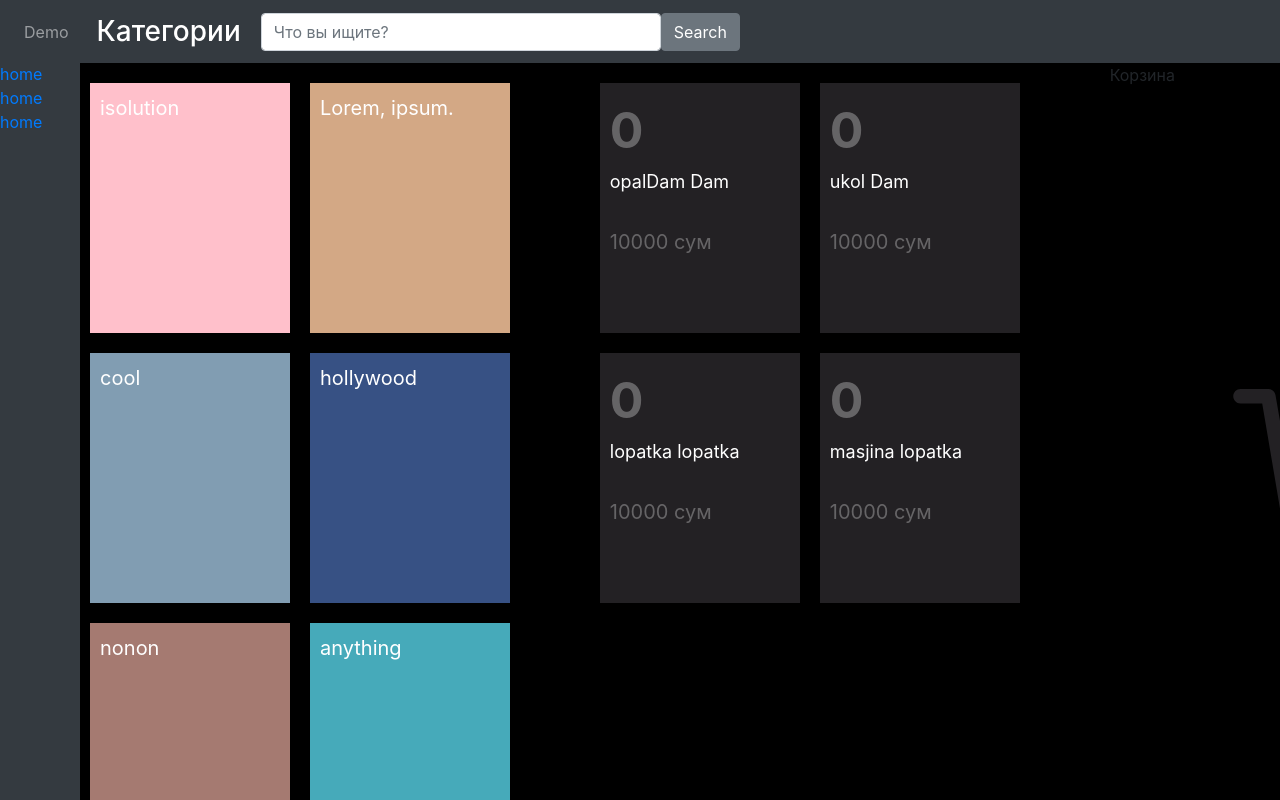
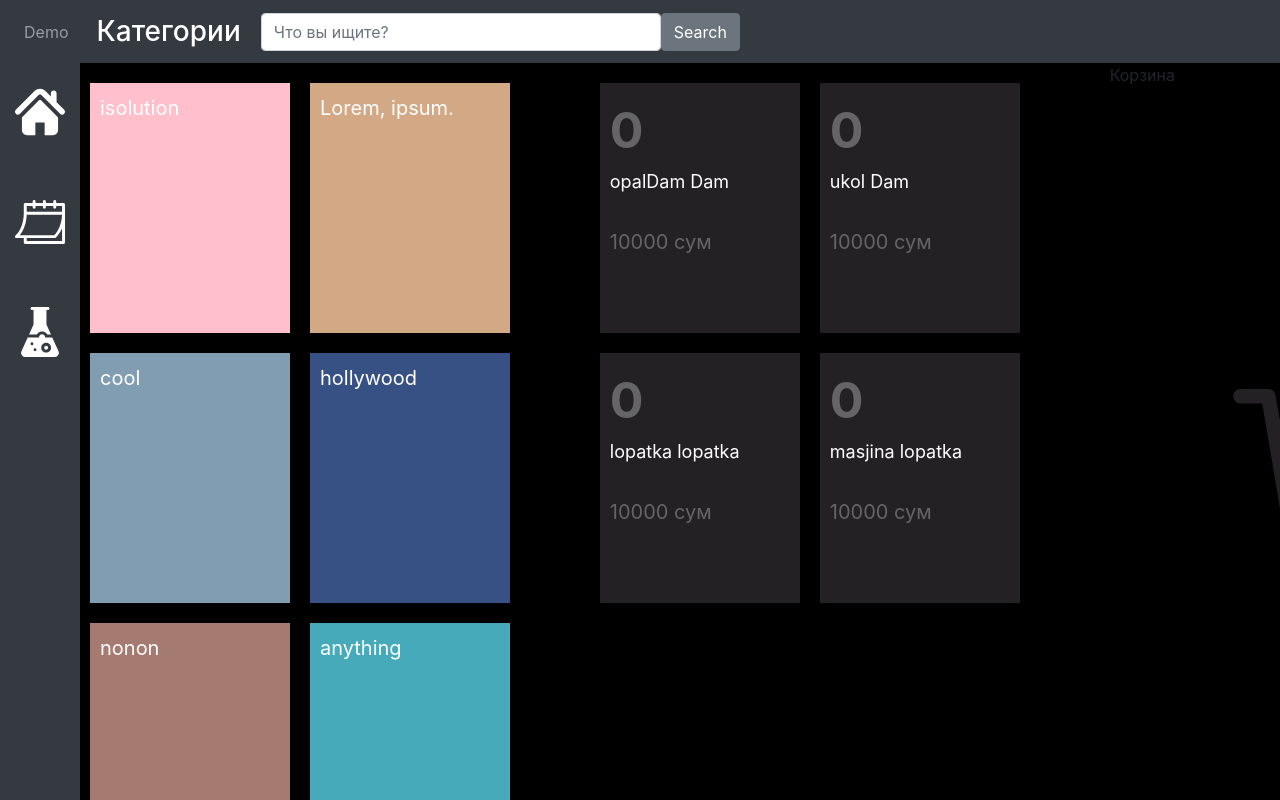
Before and after one commit to Daler-web-dev/point-of-sale, a Vue app: page / in a window 1280 px wide. Shown: the top 800 px of the page. Built offline with nearby package versions, Linux system fonts and the light colour scheme.

Commit message:
final edition

```diff
--- a/src/App.vue
+++ b/src/App.vue
@@ -55,17 +55,15 @@
 		</b-navbar>
 
 		<div class="nav-bar-left">
-			<div class="links">
-				<a href="">
-					home
-				</a>
-				<a href="">
-					home
-				</a>
-				<a href="">
-					home
-				</a>
-			</div>
+			<a class="sideBar-link" href="#">
+				<homeImg class="img-link" />
+			</a>
+			<a class="sideBar-link" href="#">
+				<boardImg class="img-link" />
+			</a>
+			<a class="sideBar-link" href="#">
+				<sbarimg class="img-link" />
+			</a>
 		</div>
 
 		<div class="main-block">
@@ -157,6 +155,9 @@ import productComponent from './components/product.vue';
 import productInCart from './components/productInCart';
 import cartImg from './components/cartImg';
 import payImg from './components/payImg';
+import boardImg from './components/boardImg';
+import sbarimg from './components/sbarImg.vue';
+import homeImg from './components/homeImg';
 
 export default {
 	data() {
@@ -278,6 +279,9 @@ export default {
 		productInCart,
 		cartImg,
 		payImg,
+		boardImg,
+		sbarimg,
+		homeImg,
 	},
 };
 </script>
--- /dev/null
+++ b/src/components/boardImg.vue
@@ -0,0 +1,26 @@
+<template>
+	<div>
+		<svg
+			id="Capa_1"
+			enable-background="new 0 0 512.001 512.001"
+			height="50px"
+			viewBox="0 0 512.001 512.001"
+			width="50px"
+			xmlns="http://www.w3.org/2000/svg"
+		>
+			<g>
+				<path
+					d="m15.001 421h75v45c0 8.284 6.716 15 15 15h392c8.284 0 15-6.716 15-15v-390c0-8.284-6.716-15-15-15h-75v-15c0-8.284-6.716-15-15-15s-15 6.716-15 15v15h-76v-15c0-8.284-6.716-15-15-15s-15 6.716-15 15v15h-75v-15c0-8.284-6.716-15-15-15s-15 6.716-15 15v15h-76c-8.284 0-15 6.716-15 15v90c0 110.55-45.945 195.596-84.603 228.477-4.852 4.043-6.651 10.691-4.502 16.63 2.151 5.938 7.789 9.893 14.105 9.893zm467 30h-362v-30h287c3.509 0 6.907-1.23 9.603-3.477 18.032-15.019 45.963-50.777 65.397-96.575zm-362-360h61v15c0 8.284 6.716 15 15 15s15-6.716 15-15v-15h75v15c0 8.284 6.716 15 15 15s15-6.716 15-15v-15h76v15c0 8.284 6.716 15 15 15s15-6.716 15-15v-15h60v60h-362zm-.257 89.99h361.991c-3.38 95.155-39.901 170.023-80.616 210.01h-351.999c46.133-58.781 68.149-135.318 70.624-210.01z"
+				/>
+			</g>
+		</svg>
+	</div>
+</template>
+
+<script>
+export default {
+	name: 'boardImg',
+};
+</script>
+
+<style></style>
--- /dev/null
+++ b/src/components/homeImg.vue
@@ -0,0 +1,58 @@
+<template>
+	<div>
+		<svg
+			version="1.1"
+			id="Capa_1"
+			xmlns="http://www.w3.org/2000/svg"
+			xmlns:xlink="http://www.w3.org/1999/xlink"
+			x="0px"
+			y="0px"
+			width="50px"
+			height="50px"
+			viewBox="0 0 495.398 495.398"
+			style="enable-background:new 0 0 495.398 495.398;"
+			xml:space="preserve"
+		>
+			<g>
+				<g>
+					<g>
+						<path
+							d="M487.083,225.514l-75.08-75.08V63.704c0-15.682-12.708-28.391-28.413-28.391c-15.669,0-28.377,12.709-28.377,28.391
+				v29.941L299.31,37.74c-27.639-27.624-75.694-27.575-103.27,0.05L8.312,225.514c-11.082,11.104-11.082,29.071,0,40.158
+				c11.087,11.101,29.089,11.101,40.172,0l187.71-187.729c6.115-6.083,16.893-6.083,22.976-0.018l187.742,187.747
+				c5.567,5.551,12.825,8.312,20.081,8.312c7.271,0,14.541-2.764,20.091-8.312C498.17,254.586,498.17,236.619,487.083,225.514z"
+						/>
+						<path
+							d="M257.561,131.836c-5.454-5.451-14.285-5.451-19.723,0L72.712,296.913c-2.607,2.606-4.085,6.164-4.085,9.877v120.401
+				c0,28.253,22.908,51.16,51.16,51.16h81.754v-126.61h92.299v126.61h81.755c28.251,0,51.159-22.907,51.159-51.159V306.79
+				c0-3.713-1.465-7.271-4.085-9.877L257.561,131.836z"
+						/>
+					</g>
+				</g>
+			</g>
+			<g></g>
+			<g></g>
+			<g></g>
+			<g></g>
+			<g></g>
+			<g></g>
+			<g></g>
+			<g></g>
+			<g></g>
+			<g></g>
+			<g></g>
+			<g></g>
+			<g></g>
+			<g></g>
+			<g></g>
+		</svg>
+	</div>
+</template>
+
+<script>
+export default {
+	name: 'homeImg',
+};
+</script>
+
+<style></style>
--- /dev/null
+++ b/src/components/sbarImg.vue
@@ -0,0 +1,38 @@
+<template>
+	<div>
+		<svg
+			id="Capa_1"
+			enable-background="new 0 0 512 512"
+			height="50px"
+			viewBox="0 0 512 512"
+			width="50px"
+			xmlns="http://www.w3.org/2000/svg"
+		>
+			<g>
+				<path
+					d="m322.141 179.56v-149.56h16.125c8.284 0 15-6.716 15-15s-6.716-15-15-15h-164.533c-8.284 0-15 6.716-15 15s6.716 15 15 15h16.125v149.562l-45.913 101.912h79.09c2.77-4.981 6.253-9.606 10.395-13.748 11.684-11.684 27.221-18.119 43.746-18.119 16.524 0 32.062 6.436 43.746 18.121 4.142 4.141 7.623 8.765 10.393 13.746h36.74z"
+				/>
+				<g>
+					<ellipse
+						cx="319.203"
+						cy="416.356"
+						rx="20.553"
+						ry="20.552"
+						transform="matrix(.987 -.16 .16 .987 -62.489 56.42)"
+					/>
+					<path
+						d="m445.734 453.898-64.164-142.424h-72.528c0-8.156-3.111-16.311-9.334-22.533-12.445-12.445-32.622-12.445-45.067 0-6.222 6.222-9.334 14.378-9.334 22.533h-114.877l-64.165 142.424c-12.278 27.256 7.657 58.102 37.551 58.102h304.369c29.893 0 49.829-30.846 37.549-58.102zm-257.196-74.551c-1.179 7.17-7.526 12.613-14.809 12.613-6.06 0-11.652-3.802-13.91-9.411-2.267-5.631-.823-12.261 3.57-16.454 4.591-4.381 11.622-5.342 17.247-2.447 5.671 2.918 8.937 9.405 7.902 15.699zm31.803 60.932c-1.543 6.732-7.692 11.681-14.622 11.681-6.178 0-11.848-3.939-14.027-9.707-2.177-5.762-.524-12.445 4.09-16.532 4.9-4.339 12.229-4.932 17.794-1.526 5.399 3.305 8.179 9.915 6.765 16.084zm98.862 26.629c-27.875 0-50.553-22.678-50.553-50.553s22.678-50.553 50.553-50.553 50.553 22.678 50.553 50.553-22.678 50.553-50.553 50.553z"
+					/>
+				</g>
+			</g>
+		</svg>
+	</div>
+</template>
+
+<script>
+export default {
+	name: 'sbarimg',
+};
+</script>
+
+<style></style>
--- a/styles/scss/pages/home.scss
+++ b/styles/scss/pages/home.scss
@@ -283,3 +283,19 @@ body {
 .search-input {
 	width: 400px;
 }
+.sideBar-link {
+	display: flex;
+	justify-content: center;
+	align-items: center;
+	width: 100%;
+	height: 100px;
+}
+.sideBar-link:nth-child(2) {
+	margin: 10px 0px;
+}
+.img-link {
+	fill: white;
+}
+.img-link:hover {
+	fill: #375184;
+}
```
Also changed, not shown: public/css/style.css.
